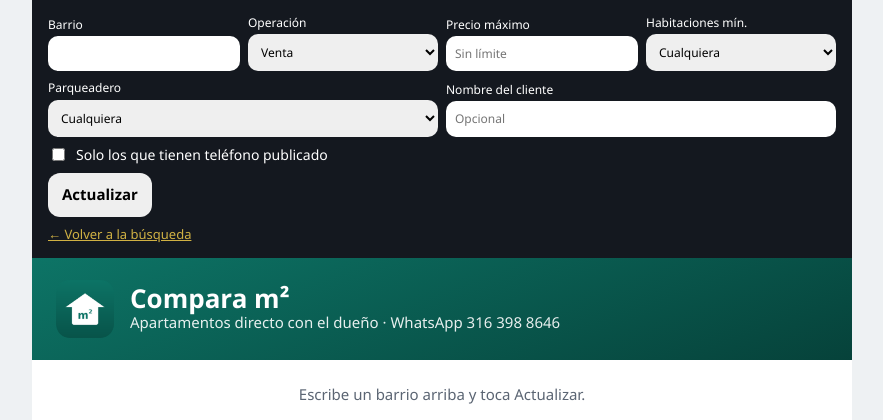
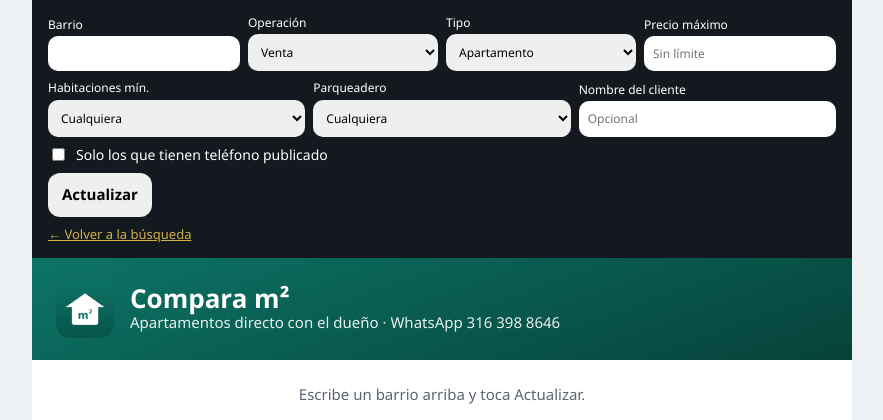
Before and after one commit to djsierra2020-design/Comparam2, a Flask app: page /lista in a window 1280 px wide. Shown: the top 420 px of the page, without its empty margins (198-1081 px from the left). Run offline with Flask 3, Linux system fonts and the light colour scheme.

Commit message:
Buscar casas: selector Apartamento/Casa en la búsqueda, la lista para cliente y los links
Co-Authored-By: Claude Opus 5.5 <noreply@anthropic.com>
Claude-Session: https://claude.ai/code/session_019ZgVBx7hJQ7mT7QLJrH2xa

```diff
--- a/app.py
+++ b/app.py
@@ -49,8 +49,17 @@ def _consulta():
     barrio = request.args.get("barrio", "").strip()
     elegidas = [f for f in request.args.getlist("fuente") if f in FUENTES] or list(PORTALES)
     params = _params()
-    resultado = buscar(barrio, crear_fuentes(elegidas), **params) if barrio else None
+    resultado = buscar(barrio, crear_fuentes(elegidas, tipo=_tipo()), **params) if barrio else None
     return barrio, elegidas, params, resultado
+
+
+def _tipo() -> str:
+    """Tipo de inmueble pedido: «apartamento» (por defecto) o «casa»."""
+    return "casa" if request.args.get("tipo") == "casa" else "apartamento"
+
+
+app.jinja_env.globals["NOMBRE_TIPO"] = {"apartamento": ("Apartamento", "Apartamentos", "el apartamento"),
+                                        "casa": ("Casa", "Casas", "la casa")}
 
 
 def _params():
@@ -64,7 +73,7 @@ def _params():
 
 def _consulta_ciudad():
     elegidas = [f for f in request.args.getlist("fuente") if f in FUENTES] or list(PORTALES)
-    fuentes = crear_fuentes(elegidas, paginas=PAGINAS_CIUDAD, detalle=False)
+    fuentes = crear_fuentes(elegidas, paginas=PAGINAS_CIUDAD, detalle=False, tipo=_tipo())
     return elegidas, buscar_ciudad(fuentes, **_params())
 
 
@@ -137,20 +146,20 @@ def inicio():
         return _ml_regreso()
     if _es_ciudad():
         elegidas, rc = _consulta_ciudad()
-        return render_template("index.html", barrio="", barrios=BARRIOS, fuentes=FUENTES, elegidas=elegidas,
+        return render_template("index.html", barrio="", barrios=BARRIOS, fuentes=FUENTES, elegidas=elegidas, tipo=_tipo(),
                                p=_params(), r=None, rc=rc, args=request.args)
     barrio, elegidas, params, resultado = _consulta()
-    return render_template("index.html", barrio=barrio, barrios=BARRIOS, fuentes=FUENTES,
+    return render_template("index.html", barrio=barrio, barrios=BARRIOS, fuentes=FUENTES, tipo=_tipo(),
                            elegidas=elegidas, p=params, r=resultado, args=request.args)
 
 
 def _anuncios_cliente(barrio: str, operacion: str, precio_max=None, hab_min=None, parq: str = "",
-                      solo_tel: bool = False, elegidas=None):
+                      solo_tel: bool = False, elegidas=None, tipo: str = "apartamento"):
     """Búsqueda para un cliente: solo dueños directos (sin «verificar»), con los filtros pedidos,
     del más barato al más caro por m²."""
     params = {"operacion": operacion, "solo_dueno": True, "con_telefono": solo_tel,
               "area_min": None, "precio_max": precio_max}
-    resultado = buscar(barrio, crear_fuentes(elegidas or list(PORTALES)), **params) if barrio else None
+    resultado = buscar(barrio, crear_fuentes(elegidas or list(PORTALES), tipo=tipo), **params) if barrio else None
     anuncios = []
     if resultado:
         anuncios = [a for a in resultado.anuncios if a.es_dueno_directo and not a.verificar
@@ -161,10 +170,11 @@ def _anuncios_cliente(barrio: str, operacion: str, precio_max=None, hab_min=None
     return params, resultado, anuncios
 
 
-def _texto_lista(barrio: str, operacion: str, anuncios, resultado, fecha: str, link: str = "") -> str:
+def _texto_lista(barrio: str, operacion: str, anuncios, resultado, fecha: str, link: str = "",
+                 tipo: str = "apartamento") -> str:
     """La lista como mensaje de WhatsApp (negritas con *)."""
     arriendo = operacion == "arriendo"
-    lineas = [f"🏠 *Apartamentos en {barrio}* · {'Arriendo' if arriendo else 'Venta'}",
+    lineas = [f"🏠 *{'Casas' if tipo == 'casa' else 'Apartamentos'} en {barrio}* · {'Arriendo' if arriendo else 'Venta'}",
               f"Directo con el dueño, sin inmobiliaria · {fecha}"]
     if resultado and resultado.zona:
         lineas.append(f"Precio del m² en {barrio}: {pesos(resultado.zona.mediana)}")
@@ -197,6 +207,7 @@ def _filtros_lista(args) -> dict:
         "parq": args.get("parq", "") if args.get("parq") in ("si", "no") else "",
         "solo_tel": args.get("tel") == "1",
         "cliente": args.get("cliente", "").strip()[:60],
+        "tipo": "casa" if args.get("tipo") == "casa" else "apartamento",
     }
 
 
@@ -208,19 +219,21 @@ def lista_cliente():
     f = _filtros_lista(request.args)
     elegidas = [x for x in request.args.getlist("fuente") if x in FUENTES] or None
     params, resultado, anuncios = _anuncios_cliente(f["barrio"], f["operacion"], f["precio_max"], f["hab_min"],
-                                                    f["parq"], f["solo_tel"], elegidas)
+                                                    f["parq"], f["solo_tel"], elegidas, f["tipo"])
     fecha = diario.hoy().strftime("%d/%m/%Y")
     link = vence = None
     dias = int(request.args.get("dias", "0")) if request.args.get("dias", "").isdigit() else 0
     if dias in enlaces.DIAS_PERMITIDOS and f["barrio"] and enlaces.disponible():
         token, vence = enlaces.crear({"b": f["barrio"], "o": f["operacion"], "pm": f["precio_max"], "h": f["hab_min"],
-                                      "pq": f["parq"], "t": f["solo_tel"], "c": f["cliente"]}, dias, diario.hoy())
+                                      "pq": f["parq"], "t": f["solo_tel"], "c": f["cliente"],
+                                      "ti": "c" if f["tipo"] == "casa" else ""}, dias, diario.hoy())
         link = request.host_url.rstrip("/") + "/c/" + token
     return render_template("lista.html", barrio=f["barrio"], p=params, r=resultado, anuncios=anuncios,
                            cliente=f["cliente"], hab_min=f["hab_min"], parq=f["parq"], solo_tel=f["solo_tel"],
-                           fecha=fecha, args=request.args, link=link, vence=vence, dias=dias,
+                           fecha=fecha, args=request.args, link=link, vence=vence, dias=dias, tipo=f["tipo"],
                            links_disponibles=enlaces.disponible(), modo_cliente=False,
-                           texto=_texto_lista(f["barrio"], f["operacion"], anuncios, resultado, fecha, link or ""))
+                           texto=_texto_lista(f["barrio"], f["operacion"], anuncios, resultado, fecha, link or "",
+                                              f["tipo"]))
 
 
 @app.get("/c/<token>")
@@ -233,11 +246,12 @@ def lista_compartida(token: str):
         return render_template("lista_vencida.html", vence=None), 404
     if diario.hoy() > vence:
         return render_template("lista_vencida.html", vence=vence.strftime("%d/%m/%Y")), 410
+    tipo = "casa" if d.get("ti") == "c" else "apartamento"
     params, resultado, anuncios = _anuncios_cliente(d.get("b", ""), d.get("o", "venta"), d.get("pm"), d.get("h"),
-                                                    d.get("pq", ""), bool(d.get("t")))
+                                                    d.get("pq", ""), bool(d.get("t")), tipo=tipo)
     r = render_template("lista.html", barrio=d.get("b", ""), p=params, r=resultado, anuncios=anuncios,
                         cliente=d.get("c", ""), hab_min=d.get("h"), parq=d.get("pq", ""), solo_tel=bool(d.get("t")),
-                        fecha=diario.hoy().strftime("%d/%m/%Y"), args={}, link=None, vence=vence, dias=0,
+                        fecha=diario.hoy().strftime("%d/%m/%Y"), args={}, link=None, vence=vence, dias=0, tipo=tipo,
                         links_disponibles=False, modo_cliente=True, texto="")
     from flask import make_response
     resp = make_response(r)
@@ -302,6 +316,8 @@ def diagnostico():
     barrio = request.args.get("barrio", "").strip()
     operacion = "arriendo" if request.args.get("operacion") == "arriendo" else "venta"
     portales = [cls(paginas=1, detalle=False) for cls in PORTALES.values()]
+    for p in portales:
+        p.tipo = _tipo()
     from comparam.sources import mercadolibre_api
     portales.append(mercadolibre_api.MercadoLibreAPI(paginas=1))  # muestra si faltan las credenciales
     def una(p):
@@ -312,7 +328,8 @@ def diagnostico():
             app.logger.exception("diagnóstico de %s", p.nombre)
             return {"portal": p.nombre, "url": "—", "error": f"falla de la app: {e.__class__.__name__}: {str(e)[:200]}"}
 
-    return render_template("diagnostico.html", barrio=barrio, operacion=operacion, filas=[una(p) for p in portales])
+    return render_template("diagnostico.html", barrio=barrio, operacion=operacion, tipo=_tipo(),
+                           filas=[una(p) for p in portales])
 
 
 # Portales que /api/sonda puede consultar (no es un proxy abierto).
--- a/comparam/busqueda.py
+++ b/comparam/busqueda.py
@@ -165,7 +165,7 @@ def _recolectar_barrio(fuentes: list[Source], barrio: str, operacion: str):
     cliente (o un cambio de filtro) usa los mismos anuncios que se acaban de ver y abre al instante."""
     from .sources import PORTALES
     cacheable = all(type(f) is PORTALES.get(getattr(f, "nombre", "")) for f in fuentes) and fuentes
-    clave = (tuple(sorted(f"{f.nombre}:{getattr(f, 'paginas', '')}" for f in fuentes)), slugify(barrio),
+    clave = (tuple(sorted(f"{f.nombre}:{getattr(f, 'paginas', '')}:{getattr(f, 'tipo', '')}" for f in fuentes)), slugify(barrio),
              operacion) if cacheable else None
     guardado = _CACHE_BARRIO.get(clave) if cacheable else None
     if guardado and time.time() - guardado[0] < CACHE_SEGUNDOS:
@@ -279,7 +279,8 @@ def buscar_ciudad(fuentes: list[Source], operacion: str = "venta", solo_dueno: b
                   detalle: int = 15) -> ResultadoCiudad:
     """Busca en toda Bogotá y ordena por cuánto más barato está cada apartamento frente a la
     mediana del precio del m² de SU barrio (calculada con todos los anuncios de ese barrio)."""
-    clave = (tuple(sorted(f"{f.nombre}:{getattr(f, 'paginas', '')}:{getattr(f, 'ruta', '')}" for f in fuentes)),
+    clave = (tuple(sorted(f"{f.nombre}:{getattr(f, 'paginas', '')}:{getattr(f, 'ruta', '')}:{getattr(f, 'tipo', '')}"
+                          for f in fuentes)),
              operacion)
     cache = _CACHE.get(clave)
     if cache and time.time() - cache[0] < CACHE_SEGUNDOS:
--- a/comparam/config.py
+++ b/comparam/config.py
@@ -7,10 +7,11 @@ from .sources import PORTALES, ArchivoCSV, Source, navegador
 
 RAIZ = Path(__file__).resolve().parent.parent
 EJEMPLO = RAIZ / "data" / "ejemplo.csv"
+TIPOS = ("apartamento", "casa")
 
 
 def crear_fuentes(nombres: list[str] | None = None, csv: list[str] | None = None,
-                  paginas: int = 2, detalle: bool = True) -> list[Source]:
+                  paginas: int = 2, detalle: bool = True, tipo: str = "apartamento") -> list[Source]:
     """Construye las fuentes. Por defecto: los tres portales + CSV de COMPARAM_CSV."""
     todos = nombres is None or set(nombres) >= set(PORTALES)
     nombres = nombres if nombres is not None else list(PORTALES)
@@ -36,6 +37,8 @@ def crear_fuentes(nombres: list[str] | None = None, csv: list[str] | None = None
         fuentes.append(Guardados())
     rutas = list(csv or []) + [p for p in os.environ.get("COMPARAM_CSV", "").split(os.pathsep) if p]
     fuentes += [ArchivoCSV(r) for r in rutas]
+    for f in fuentes:  # «apartamento» o «casa»: cada portal arma su búsqueda con este tipo
+        f.tipo = tipo if tipo in TIPOS else "apartamento"
     return fuentes
 
 
--- a/comparam/sources/base.py
+++ b/comparam/sources/base.py
@@ -11,6 +11,7 @@ class FuenteError(Exception):
 
 class Source(abc.ABC):
     nombre = "fuente"
+    tipo = "apartamento"  # «apartamento» o «casa»: lo fija crear_fuentes
 
     @abc.abstractmethod
     def buscar(self, barrio: str, operacion: str = "venta") -> list[Listing]:
--- a/comparam/sources/guardados.py
+++ b/comparam/sources/guardados.py
@@ -24,6 +24,8 @@ class Guardados(Source):
     def buscar(self, barrio: str, operacion: str = "venta") -> list[Listing]:
         from .. import diario
 
+        if self.tipo != "apartamento":  # la revisión diaria solo guarda apartamentos
+            return []
         historial = diario.cargar_json(diario.HISTORIAL, {})
         desde = (diario.hoy() - timedelta(days=self.dias)).isoformat()
         objetivo = slugify(barrio)
--- a/comparam/sources/mercadolibre_api.py
+++ b/comparam/sources/mercadolibre_api.py
@@ -87,7 +87,7 @@ class MercadoLibreAPI(Source):
 
     # --- búsqueda ---------------------------------------------------------------------------
     def buscar(self, barrio: str, operacion: str = "venta") -> list[Listing]:
-        texto = " ".join(x for x in ("apartamento", operacion, barrio, "bogota") if x)
+        texto = " ".join(x for x in (self.tipo, operacion, barrio, "bogota") if x)
         objetivo = slugify(barrio)
         salida: list[Listing] = []
         for pagina in range(self.paginas):
@@ -110,7 +110,7 @@ class MercadoLibreAPI(Source):
                 not (operacion == "arriendo" and "alquiler" in op):
             return None
         tipo = str(_atributo(r, "PROPERTY_TYPE") or "").lower()
-        if tipo and "apartamento" not in tipo:
+        if tipo and self.tipo not in tipo:
             return None
         if (r.get("currency_id") or "COP") != "COP":
             return None
--- a/templates/diagnostico.html
+++ b/templates/diagnostico.html
@@ -13,6 +13,7 @@
 <p>Primera página de búsqueda de cada portal{% if barrio %} para <b>{{ barrio }}</b>{% else %} para toda Bogotá{% endif %}. Toma una captura de esta página.</p>
 <form><input name="barrio" value="{{ barrio }}" placeholder="barrio (opcional)">
 <select name="operacion"><option value="venta">Venta</option><option value="arriendo" {% if operacion == 'arriendo' %}selected{% endif %}>Arriendo</option></select>
+<select name="tipo"><option value="apartamento">Apartamentos</option><option value="casa" {% if tipo == 'casa' %}selected{% endif %}>Casas</option></select>
 <button>Probar</button> · <a href="/">volver</a></form>
 {% for f in filas %}
 <div class="card">
--- a/templates/lista.html
+++ b/templates/lista.html
@@ -51,6 +51,7 @@
   <form method="get" action="/lista" onsubmit="this.querySelector('button[type=submit]').textContent='Buscando… (hasta 1 minuto)'">
     <label>Barrio<input name="barrio" value="{{ barrio }}" required></label>
     <label>Operación<select name="operacion"><option value="arriendo" {% if p.operacion == 'arriendo' %}selected{% endif %}>Arriendo</option><option value="venta" {% if p.operacion == 'venta' %}selected{% endif %}>Venta</option></select></label>
+    <label>Tipo<select name="tipo"><option value="apartamento">Apartamento</option><option value="casa" {% if tipo == 'casa' %}selected{% endif %}>Casa</option></select></label>
     <label>Precio máximo<input name="precio_max" inputmode="numeric" value="{{ args.precio_max or '' }}" placeholder="Sin límite"></label>
     <label>Habitaciones mín.<select name="hab_min"><option value="">Cualquiera</option>{% for n in range(1,5) %}<option value="{{ n }}" {% if hab_min == n %}selected{% endif %}>{{ n }}+</option>{% endfor %}</select></label>
     <label>Parqueadero<select name="parq"><option value="">Cualquiera</option><option value="si" {% if parq == 'si' %}selected{% endif %}>Con parqueadero</option><option value="no" {% if parq == 'no' %}selected{% endif %}>Sin parqueadero</option></select></label>
@@ -74,29 +75,29 @@
   <div class="linkbox">✅ Link listo · vence el <b>{{ vence.strftime('%d/%m/%Y') }}</b>
     <input id="link" value="{{ link }}" readonly onclick="this.select()">
     <div class="fila"><button type="button" class="amar" id="copiar-link">Copiar link</button>
-    <button type="button" class="verde-btn" onclick="location.href='https://wa.me/?text='+encodeURIComponent('🏠 Tu lista de apartamentos en {{ barrio }} directo con el dueño (válida hasta el {{ vence.strftime('%d/%m/%Y') }}): '+document.getElementById('link').value)">Enviar por WhatsApp</button></div>
+    <button type="button" class="verde-btn" onclick="location.href='https://wa.me/?text='+encodeURIComponent('🏠 Tu lista de {{ NOMBRE_TIPO[tipo][1]|lower }} en {{ barrio }} directo con el dueño (válida hasta el {{ vence.strftime('%d/%m/%Y') }}): '+document.getElementById('link').value)">Enviar por WhatsApp</button></div>
     <p>El cliente ve siempre los anuncios vigentes de ese día. Después de la fecha, el link deja de funcionar.</p>
   </div>
   {% endif %}
   <textarea id="texto" style="position:absolute;left:-9999px" readonly>{{ texto }}</textarea>
   <p>¿Prefieres un archivo? <a href="#" onclick="window.print();return false">Guardar como PDF</a></p>
   {% endif %}
-  <p><a href="/?barrio={{ barrio|urlencode }}&operacion={{ p.operacion }}">← Volver a la búsqueda</a></p>
+  <p><a href="/?barrio={{ barrio|urlencode }}&operacion={{ p.operacion }}&tipo={{ tipo }}">← Volver a la búsqueda</a></p>
 </div>
 {% endif %}
 <div class="hoja">
-  <header><img src="/static/icon-192.png" alt=""><div><b>Compara m²</b><span>Apartamentos directo con el dueño · WhatsApp 316 398 8646</span></div></header>
+  <header><img src="/static/icon-192.png" alt=""><div><b>Compara m²</b><span>{{ NOMBRE_TIPO[tipo][1] }} directo con el dueño · WhatsApp 316 398 8646</span></div></header>
   {% if barrio %}
   <div class="datos">
     {% if cliente %}<div>Para: <b>{{ cliente }}</b></div>{% endif %}
     <div>Barrio: <b>{{ barrio }}</b></div>
-    <div>{{ 'Arriendo' if p.operacion == 'arriendo' else 'Venta' }}{% if p.precio_max %} · hasta <b>{{ p.precio_max|pesos }}</b>{% endif %}{% if hab_min %} · <b>{{ hab_min }}+</b> hab{% endif %}{% if parq == 'si' %} · con parqueadero{% elif parq == 'no' %} · sin parqueadero{% endif %}</div>
+    <div>{{ NOMBRE_TIPO[tipo][1] }} en {{ 'arriendo' if p.operacion == 'arriendo' else 'venta' }}{% if p.precio_max %} · hasta <b>{{ p.precio_max|pesos }}</b>{% endif %}{% if hab_min %} · <b>{{ hab_min }}+</b> hab{% endif %}{% if parq == 'si' %} · con parqueadero{% elif parq == 'no' %} · sin parqueadero{% endif %}</div>
     <div>Fecha: <b>{{ fecha }}</b></div>
   </div>
   {% if modo_cliente and vence %}<div class="vence">⏳ Lista válida hasta el {{ vence.strftime('%d/%m/%Y') }} · se actualiza cada día</div>{% endif %}
   {% if r and r.zona %}
   <div class="zona">Precio del m² en {{ barrio }} (mediana de {{ r.zona.anuncios }} anuncios): <b>{{ r.zona.mediana|pesos }}</b><br>
-    <span class="m">Verde = el apartamento pide menos por m² que el promedio del barrio.</span></div>
+    <span class="m">Verde = {{ NOMBRE_TIPO[tipo][2] }} pide menos por m² que el promedio del barrio.</span></div>
   {% endif %}
   {% for a in anuncios %}{% set h = hist(a, p.operacion) %}
   <div class="apto">
@@ -109,9 +110,9 @@
     {% if a.url %}<div><a class="ver" href="{{ a.url }}" target="_blank" rel="noopener">🔗 Ver anuncio en {{ a.fuente|portal }}</a></div>{% endif %}
   </div>
   {% else %}
-  <div class="vacio">{% if r %}No hay apartamentos de dueño directo para esta búsqueda{% if solo_tel %} con teléfono publicado{% endif %}. Prueba otro barrio, sube el precio máximo o quita filtros.{% else %}Escribe un barrio arriba y toca Actualizar.{% endif %}</div>
+  <div class="vacio">{% if r %}No hay {{ NOMBRE_TIPO[tipo][1]|lower }} de dueño directo para esta búsqueda{% if solo_tel %} con teléfono publicado{% endif %}. Prueba otro barrio, sube el precio máximo o quita filtros.{% else %}Escribe un barrio arriba y toca Actualizar.{% endif %}</div>
   {% endfor %}
-  {% if anuncios %}<footer>{{ anuncios|length }} apartamento{{ 's' if anuncios|length != 1 }} publicados directamente por sus dueños, ordenados del más barato al más caro por m². Precios y disponibilidad según lo publicado el {{ fecha }}; confirma con el dueño antes de visitar.</footer>{% endif %}
+  {% if anuncios %}<footer>{{ anuncios|length }} {{ (NOMBRE_TIPO[tipo][1] if anuncios|length != 1 else NOMBRE_TIPO[tipo][0])|lower }} publicad{{ "a" if tipo == "casa" else "o" }}{{ 's' if anuncios|length != 1 }} directamente por sus dueños, ordenados del más barato al más caro por m². Precios y disponibilidad según lo publicado el {{ fecha }}; confirma con el dueño antes de visitar.</footer>{% endif %}
   {% if modo_cliente %}<a class="wa-pie" href="https://wa.me/573163988646?text={{ ('Hola, vi la lista de ' ~ barrio ~ ' y quiero más opciones')|urlencode }}">💬 ¿Quieres más opciones? Escríbenos</a>{% endif %}
   {% else %}
   <div class="vacio">Escribe un barrio arriba y toca Actualizar.</div>
```
Also changed, not shown: comparam/sources/extractor.py (+20 -13 lines), comparam/sources/portales.py (+19 -10 lines), templates/index.html (+15 -6 lines), tests/test_comparam.py (+60 -0 lines).
